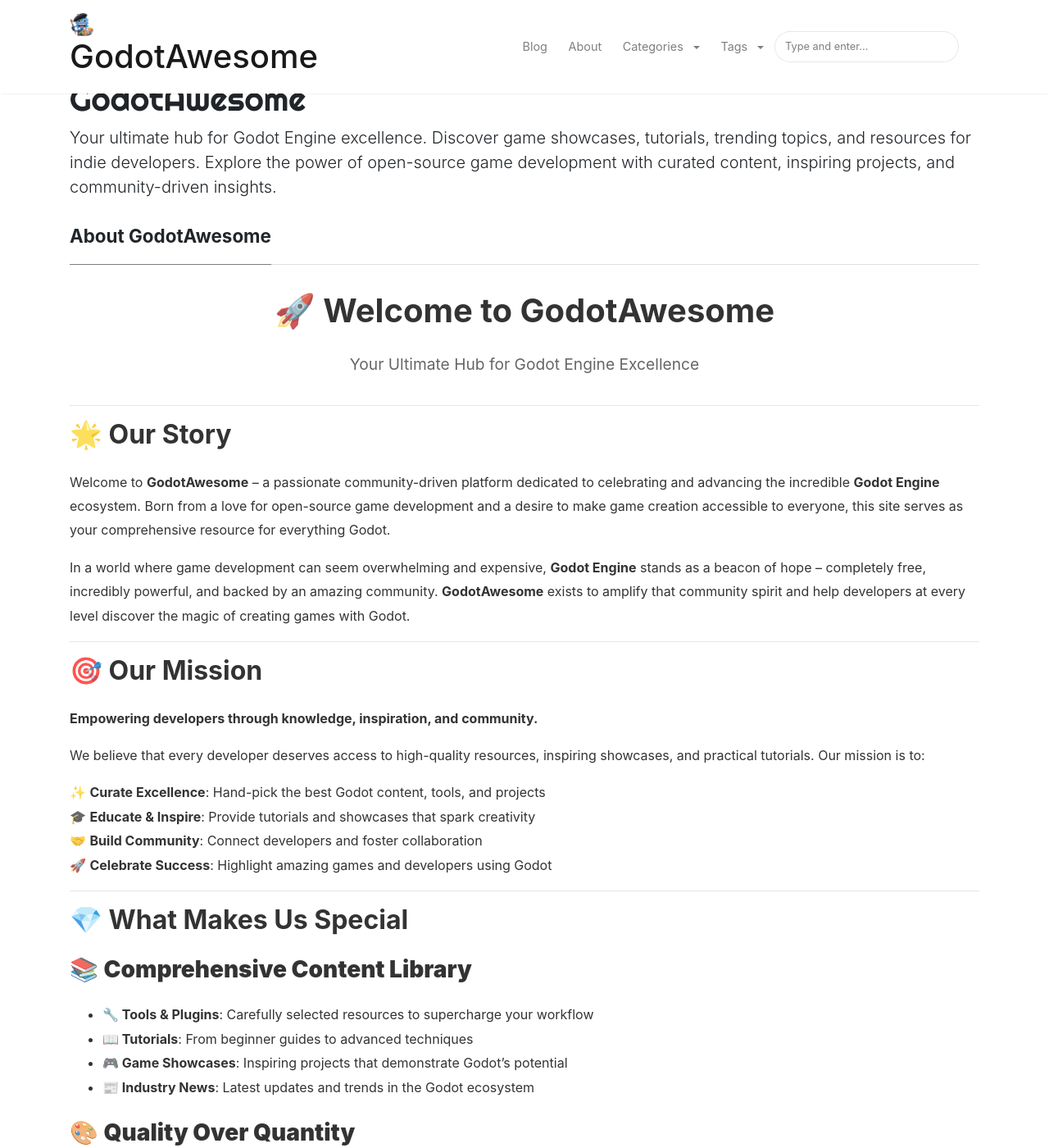
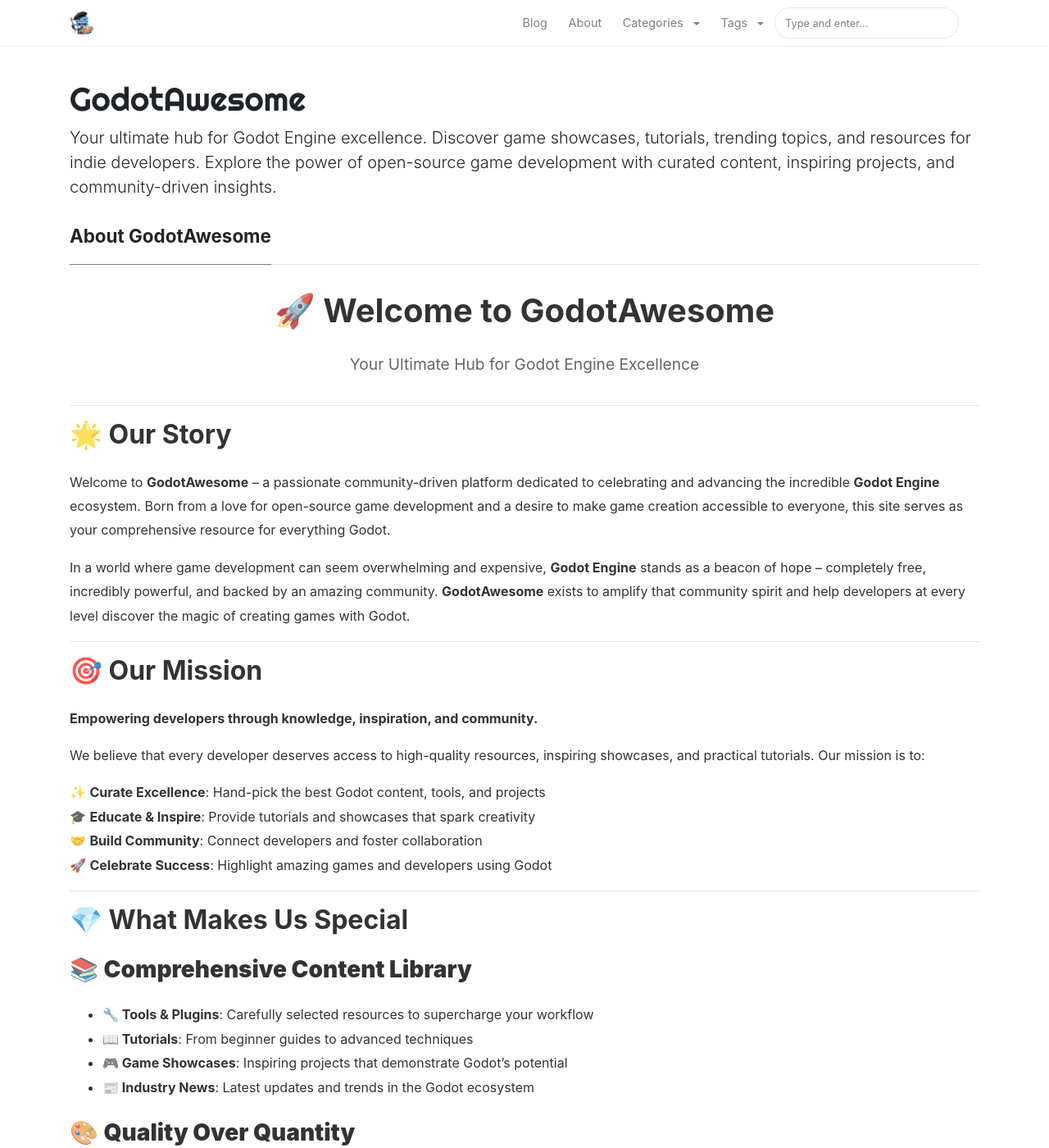
Before and after one commit to godotawesome/godotawesome.github.io, a Jekyll site: the page built from _pages/about.md, in a window 1280 px wide and 1400 px high. Shown: the whole window at 82% size. Built offline with Jekyll 4.4.1, drawn with Linux system fonts in a browser that asks for light colours; nearby versions of some CDN libraries; comment, search, counter and statistics services are not loaded.

Commit message:
site title fixed

```diff
--- a/_layouts/default.html
+++ b/_layouts/default.html
@@ -51,7 +51,6 @@
     <!-- Begin Logo -->
     <a class="navbar-brand" href="{{ site.baseurl }}/">
     <img src="{{ site.baseurl }}/{{ site.logo }}" alt="{{ site.name }}">
-    <h1 class="sitetitle">{{ site.name }}</h1>
     </a>
     <!-- End Logo -->
 
--- a/assets/css/screen.css
+++ b/assets/css/screen.css
@@ -929,6 +929,54 @@
     visibility: visible !important;
 }
 
+/* Logo and Site Name Styling */
+.navbar-brand {
+    display: flex;
+    align-items: center;
+    text-decoration: none !important;
+}
+
+.navbar-brand img {
+    height: 40px;
+    width: auto;
+    margin-right: 10px;
+}
+
+.navbar-brand .sitetitle {
+    margin: 0;
+    font-size: 1.5rem;
+    font-weight: 600;
+    color: #333;
+    line-height: 1;
+}
+
+.navbar-brand:hover .sitetitle {
+    color: #00ab6b;
+    text-decoration: none;
+}
+
+/* Responsive adjustments */
+@media (max-width: 768px) {
+    .navbar-brand .sitetitle {
+        font-size: 1.2rem;
+    }
+
+    .navbar-brand img {
+        height: 32px;
+        margin-right: 8px;
+    }
+}
+
+/* Hide main heading site title on home page to avoid duplication */
+.layout-default .mainheading {
+    display: none;
+}
+
+/* Show main heading on other pages */
+body:not(.layout-default) .mainheading {
+    display: block;
+}
+
 .navbar .dropdown .dropdown-menu {
     margin-top: 0;
     border: none;
```
